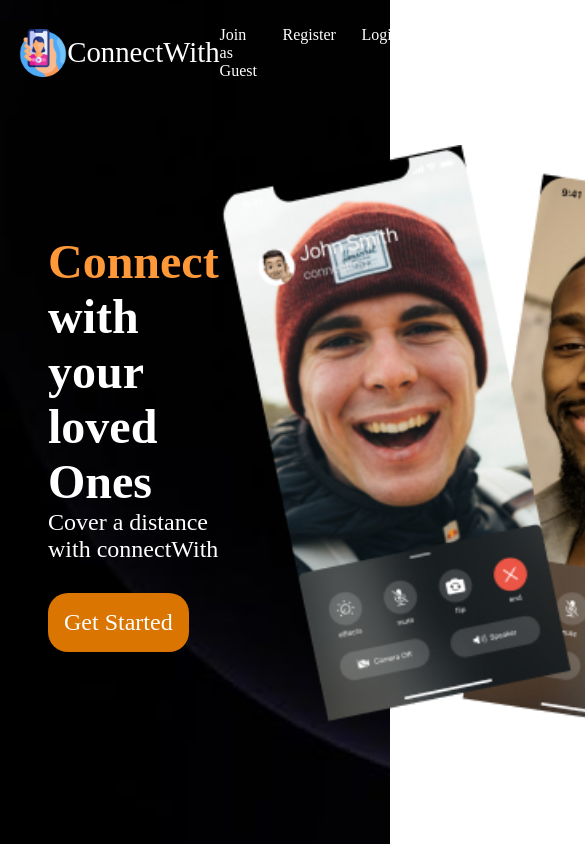
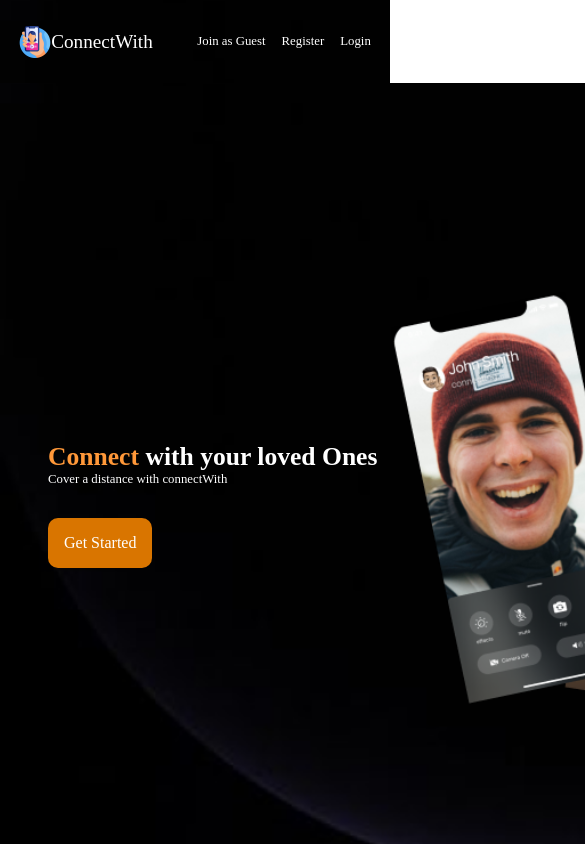
Before and after one commit to Chhaya178/ConnectWith, a React (Vite) app in the folder Frontend/: page / in a window 390 px wide. Shown: the top 844 px of the page, 585 px wide, since content can reach past the window. Built offline with nearby package versions, Linux system fonts and the light colour scheme.

Commit message:
creating responsive design

```diff
--- a/Frontend/index.html
+++ b/Frontend/index.html
@@ -2,7 +2,7 @@
 <html lang="en">
   <head>
     <meta charset="UTF-8" />
-    <link rel="icon" type="image/svg+xml" href="/vite.svg" />
+    <link rel="icon" type="image" href="video-call.png" />
     <meta name="viewport" content="width=device-width, initial-scale=1.0" />
     <title>ConnectWith</title>
   </head>
--- a/Frontend/src/App.css
+++ b/Frontend/src/App.css
@@ -118,3 +118,60 @@
     background-repeat: no-repeat;
     background-size: cover;
 }
+
+
+@media (max-width:400px) {
+  .landingMainContainer {
+    height: 100vh;
+    width: 100vh;
+    background: url("/background.png");
+    background-repeat: no-repeat;
+    background-size: cover;
+    color: white;
+    position: fixed;
+
+  }
+
+  .landingPageContainer nav h2 {
+
+    font-size: 1.2rem !important;
+  }
+
+  .landingPageContainer .navHeader > img {
+    width: 2rem;
+ }
+
+.landingPageContainer nav .navList{
+    margin-top: 0.5rem;
+    display: flex;
+    gap: 1rem;
+    cursor: pointer;
+}
+
+.landingPageContainer nav .navList > p {
+    font-size: 0.8rem !important;
+}
+
+.landingMainContainer > div:nth-child(1) {
+    font-size: 0.8rem;
+
+}
+
+.landingMainContainer > div:nth-child(2) img {
+    height: 50vh;
+    width: auto;
+}
+
+.landingMainContainer > div:nth-child(1) div[role="button"] {
+    background: #D97500;
+    width: fit-content;
+    border-radius: 10px;
+
+}
+
+.landingMainContainer > div:nth-child(1) div[role="button"] a {
+    text-decoration: none;
+    color: white;
+    font-size: 1rem;
+}
+}
--- a/Frontend/src/pages/landing.jsx
+++ b/Frontend/src/pages/landing.jsx
@@ -1,6 +1,7 @@
 import React from 'react'
 import "../App.css";
 import { Link, useNavigate } from 'react-router-dom';
+import MenuIcon from '@mui/icons-material/Menu';
 
 export default function LandingPage() {
 
@@ -23,7 +24,7 @@ export default function LandingPage() {
           }}>Register</p>
 
           <div role='button'>
-            <p onClick={() => {
+            <p style={{fontSize:"0.8rem"}} onClick={() => {
               router("/auth")
             }}>Login</p>
           </div>
```
